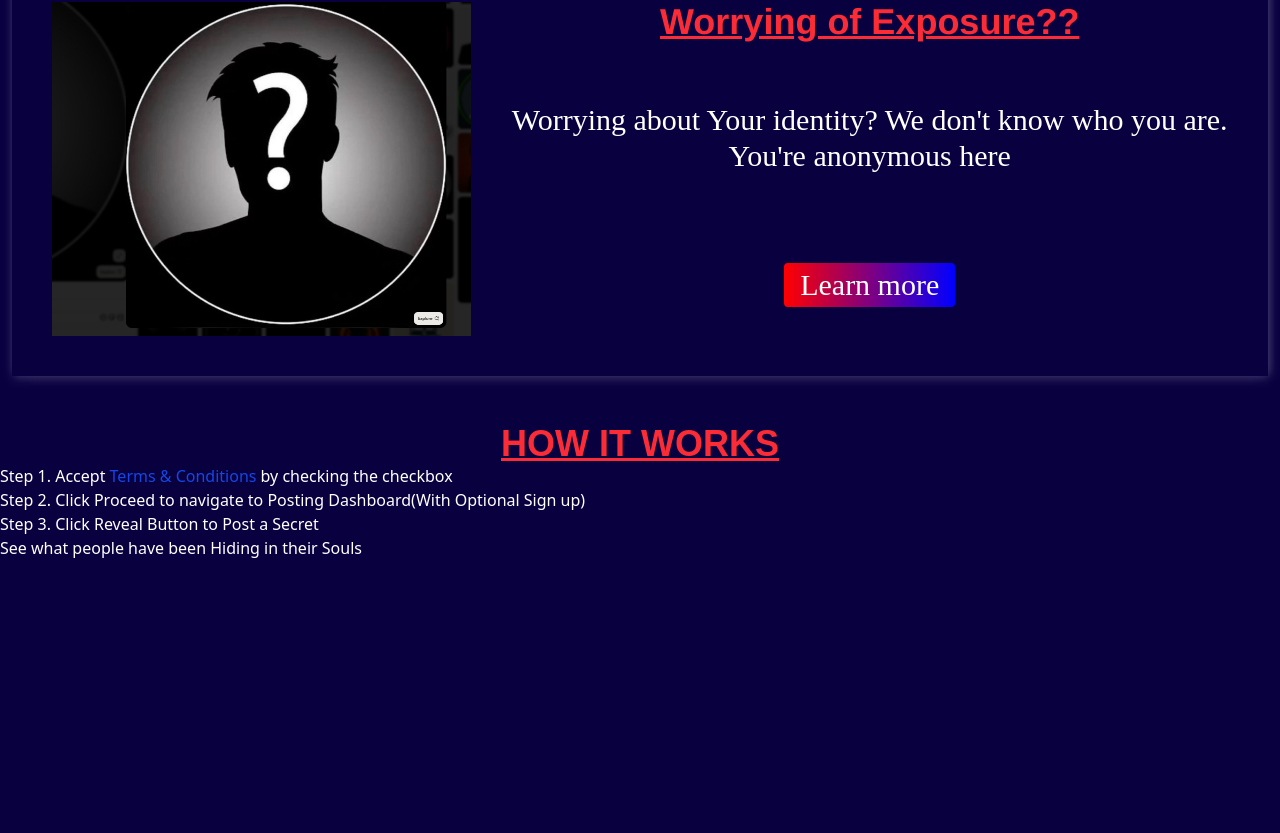
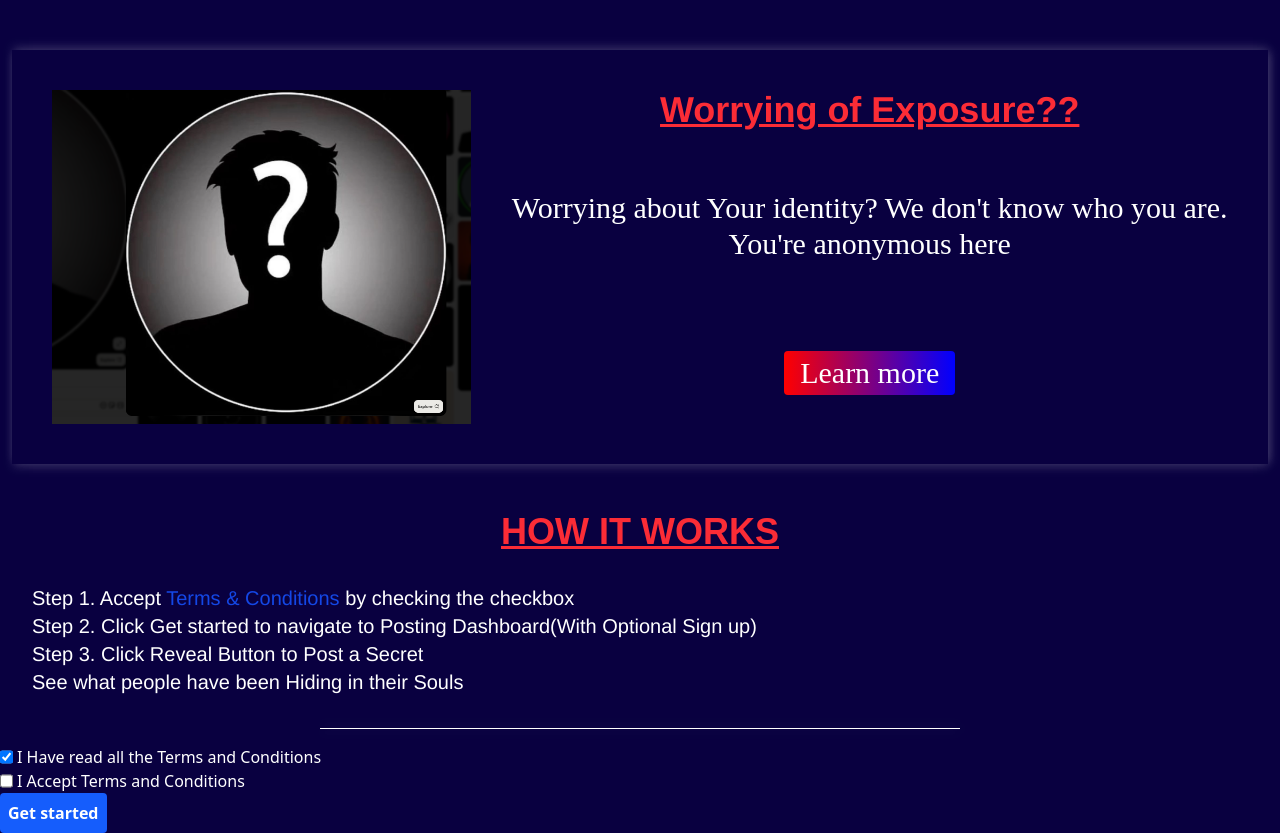
Before and after one commit to nianod/secret-arena, a React (Vite) app: page / in a window 1280 px wide. Shown: the part 1006-1839 px from the top of the page. Before the commit the page ends 1566 px from the top, so only its background shows below. Built offline with nearby package versions, Linux system fonts and the light colour scheme.

Commit message:
finishing landing

```diff
--- a/package.json
+++ b/package.json
@@ -14,6 +14,7 @@
     "framer-motion": "^12.23.0",
     "react": "^19.1.0",
     "react-dom": "^19.1.0",
+    "react-router-dom": "^7.6.3",
     "sweetalert2": "^11.22.2",
     "tailwindcss": "^4.1.11"
   },
--- a/src/Components/GetStarted.tsx
+++ b/src/Components/GetStarted.tsx
@@ -1,17 +1,18 @@
-
+// import { useNavigate } from 'react-router-dom'
 const GetStarted = () => {
 
-    const navigate = useNavigate()
+    // const navigate = useNavigate()
 
     const handleStart = (e: React.FormEvent) => {
         e.preventDefault()
-        navigate('/dashboard')
+        // navigate('/dashboard')
+        alert("fbuyasvk dj")
     }
 
   return (
     <div>
       <button
-        className="p-2 rounded bg-blue-600 text-white font-bold"
+        className="p-2 rounded bg-blue-600 text-white font-bold cursor-pointer hover:bg-blue-500 transition ease-in"
         onClick={handleStart}
       >
         Get started
--- a/src/Components/Terms.tsx
+++ b/src/Components/Terms.tsx
@@ -1,12 +1,12 @@
 
 const Terms = () => {
   return (
-    <div className="text-white">
+    <div className="text-white m-5 p-3 font-[helvetica] text-xl">
       <p>Step 1. Accept
-         <a className="text-blue-700" href="Terms"> Terms & Conditions </a>
+         <a className="text-blue-700 hover:underline" href="Terms"> Terms & Conditions </a>
          by checking the checkbox
       </p>
-      <p>Step 2. Click Proceed to navigate to Posting Dashboard(With Optional Sign up)</p>
+      <p>Step 2. Click Get started to navigate to Posting Dashboard(With Optional Sign up)</p>
       <p>Step 3. Click Reveal Button to Post a Secret</p>
       <p>See what people have been Hiding in their Souls</p>
     </div>
--- a/src/Pages/Landing.tsx
+++ b/src/Pages/Landing.tsx
@@ -2,6 +2,7 @@ import { definitions,pics } from "./LandingLogic";
 import swal from 'sweetalert2'
 import { motion, useScroll } from "framer-motion";
 import Terms from "../Components/Terms";
+import GetStarted from "../Components/GetStarted";
 
 
 const Landing = () => {
@@ -18,6 +19,7 @@ const Landing = () => {
       color: 'black'
     })
   }
+
 
   return (
     <div>
@@ -41,6 +43,9 @@ const Landing = () => {
         transition={{ duration: 0.8, ease: 'easeOut'}}
       >
         WELCOME TO VIBLY ANONYMOUS</motion.h1>
+        <div className="flex justify-center mt-12">
+          <GetStarted />
+        </div>
       <motion.div style={{ x: -20 }} className="bod m-4 overflow-hidden pr-10 text-white flex mt-50 p-15">
         <div className="w-[50%] gap-15 flex flex-col">
           <h2 className="text-4xl font-black font-[helvetica] text-center underline text-red-500">That secret you've being Hiding</h2>
@@ -69,7 +74,17 @@ const Landing = () => {
         <div>
           <Terms />
         </div>
+        <hr className="bod text-white mt-3 mb-4 w-[50%] m-auto font-black"/>
       </div>
+      <div className="flex align-center gap-1">
+        <input type="checkbox" checked />
+        <p className="text-white">I Have read all the Terms and Conditions</p>
+      </div>
+      <div className="flex align-center gap-1">
+        <input type="checkbox" />
+        <p className="text-white">I Accept Terms and Conditions</p>
+      </div>
+      <GetStarted />
     </div>
   )
 }
```
Also changed, not shown: 1 other file (tests, documents, lock files or other folders).
